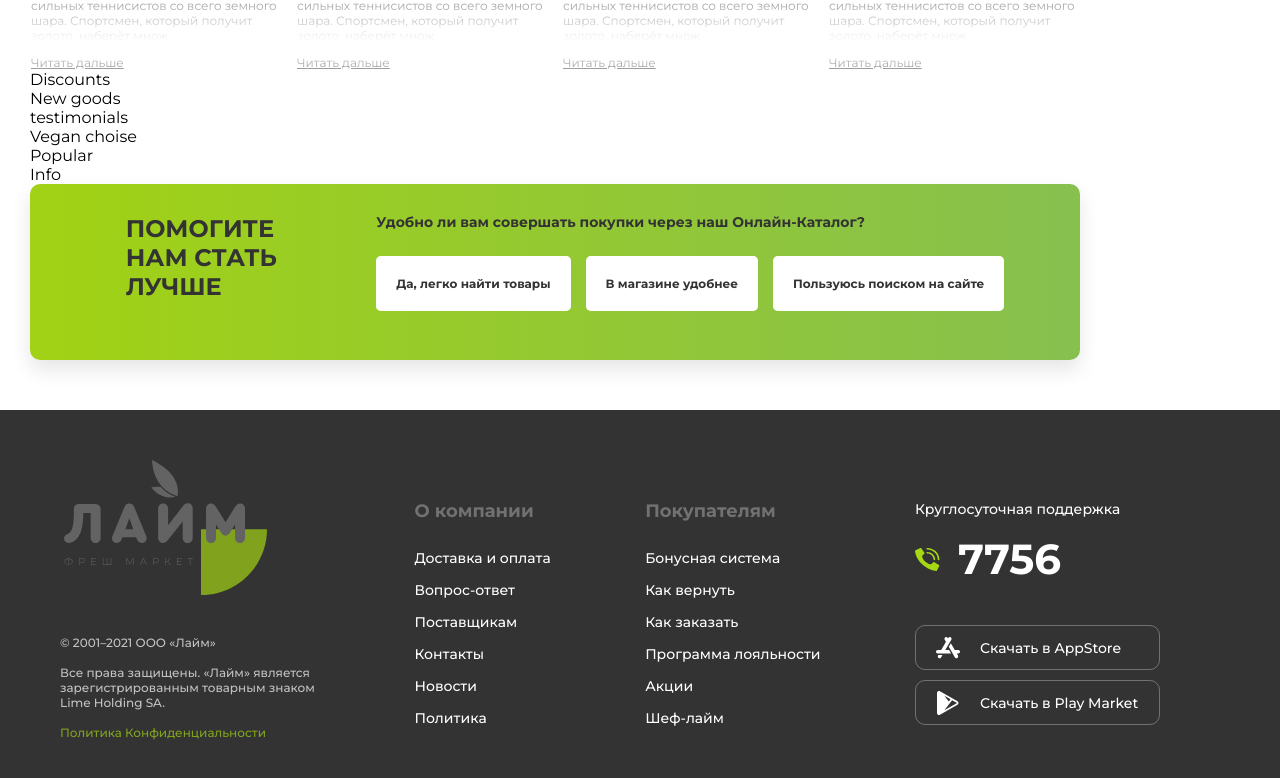
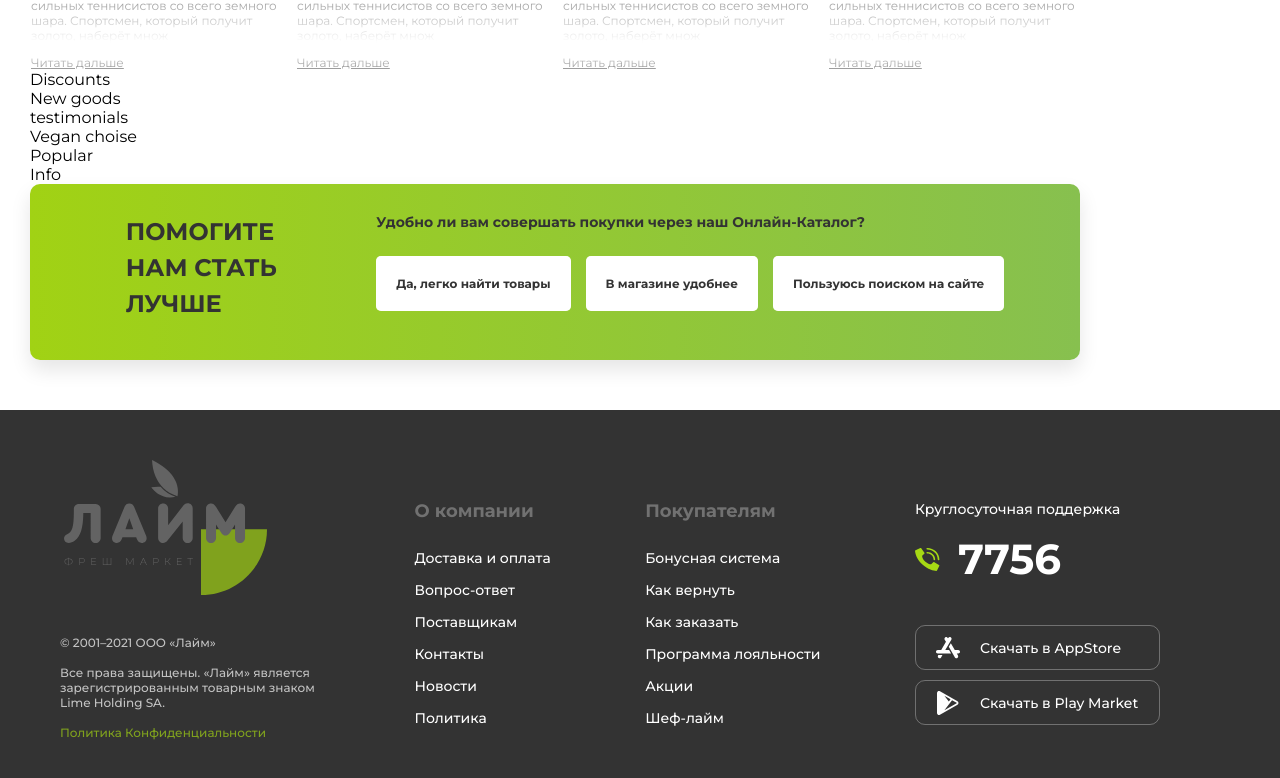
Before and after one commit to SWTsukanov/lime-shop, a React (Create React App) app: page / in a window 1280 px wide. Shown: the part 1036-1814 px from the top of the page. Built offline with nearby package versions, Linux system fonts and the light colour scheme.

Commit message:
fix: line-height at survey title

```diff
--- a/src/components/Survey/Survey.js
+++ b/src/components/Survey/Survey.js
@@ -14,6 +14,7 @@ const StyledSurvey = styled.div`
 const StyledSurveyTitle = styled.h2`
   font-weight: bold;
   font-size: 24px;
+  line-height: 36px;
   color: #333333;
   max-width: 155px;
   margin-right: 50px;
```
